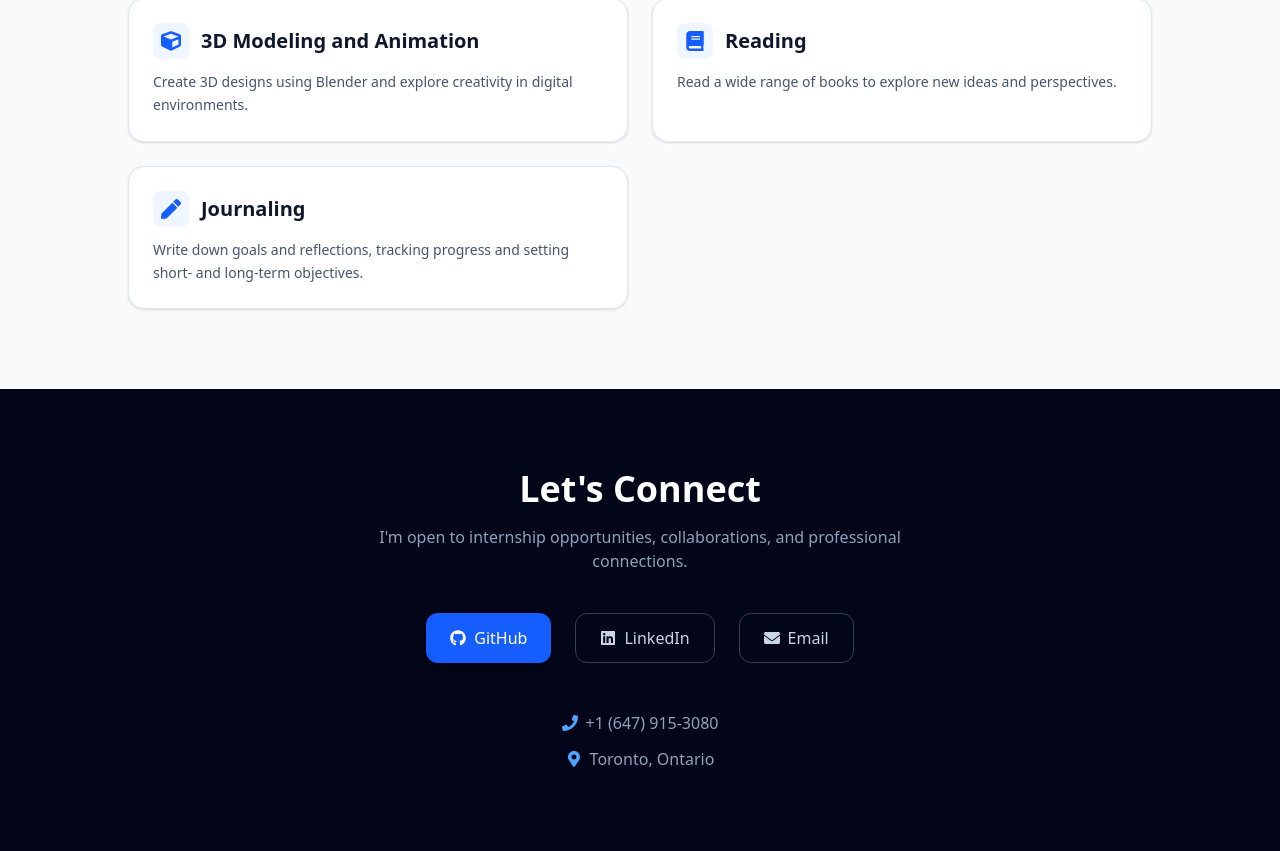
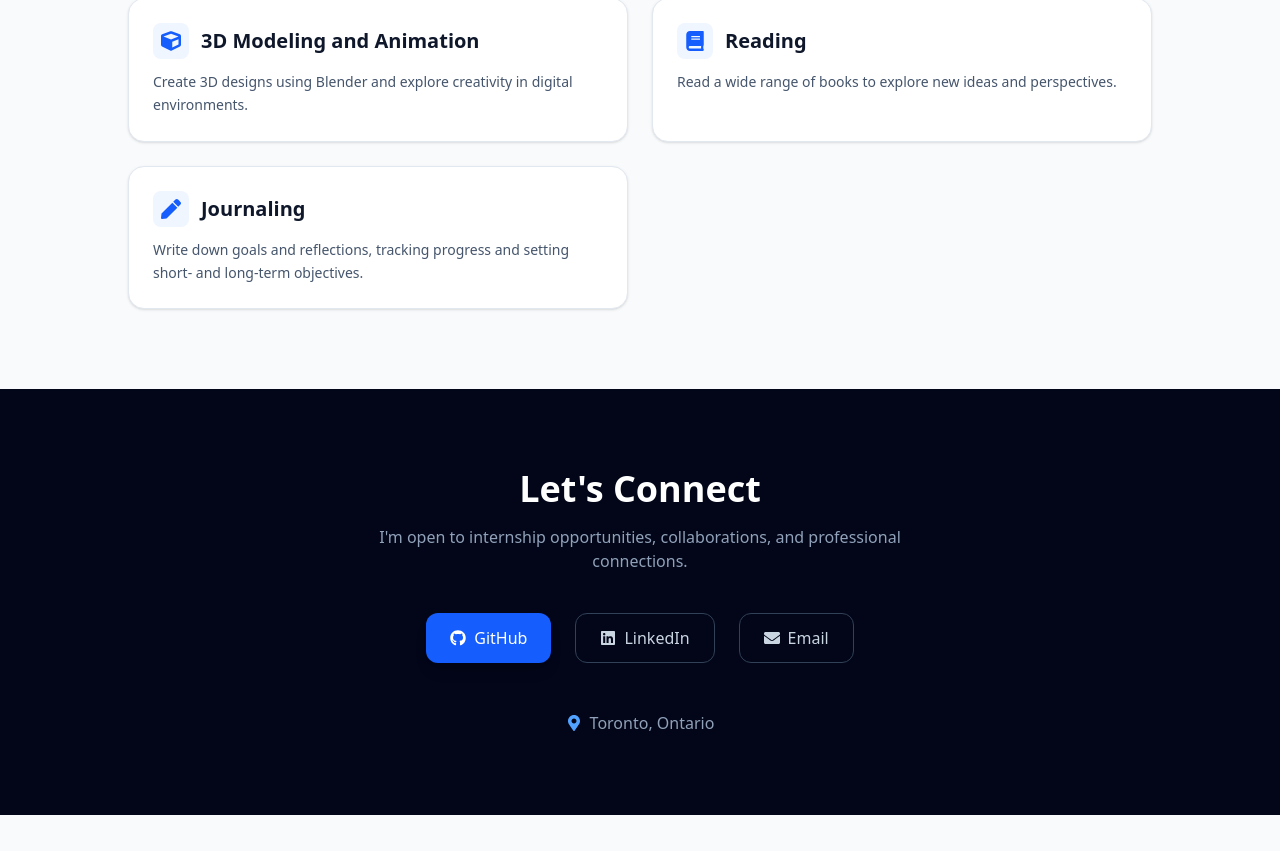
Before and after one commit to danielpope05/Portfolio, a React (Vite) app: page / in a window 1280 px wide. Shown: the part 7423-8274 px from the top of the page. After the commit the page ends 8238 px from the top, so only its background shows below. Built offline with nearby package versions, Linux system fonts and the light colour scheme.

Commit message:
phone number deletion

```diff
--- a/src/components/Contact.jsx
+++ b/src/components/Contact.jsx
@@ -2,7 +2,6 @@ import {
   FaGithub,
   FaLinkedin,
   FaEnvelope,
-  FaPhone,
   FaMapMarkerAlt,
 } from "react-icons/fa";
 
@@ -19,7 +18,7 @@ export default function Contact() {
           connections.
         </p>
 
-        {/* Buttons */}
+        {/* Contact Buttons */}
         <div className="flex justify-center gap-6 flex-wrap mb-12">
           <a
             href="https://github.com/danielpope05"
@@ -50,13 +49,8 @@ export default function Contact() {
           </a>
         </div>
 
-        {/* Contact Info */}
-        <div className="space-y-3 text-slate-400">
-          <p className="flex items-center justify-center gap-2">
-            <FaPhone className="text-blue-400" />
-            +1 (647) 915-3080
-          </p>
-
+        {/* Location */}
+        <div className="text-slate-400">
           <p className="flex items-center justify-center gap-2">
             <FaMapMarkerAlt className="text-blue-400" />
             Toronto, Ontario
@@ -66,6 +60,75 @@ export default function Contact() {
     </section>
   );
 }
+
+// import {
+//   FaGithub,
+//   FaLinkedin,
+//   FaEnvelope,
+//   FaPhone,
+//   FaMapMarkerAlt,
+// } from "react-icons/fa";
+
+// export default function Contact() {
+//   return (
+//     <section id="contact" className="py-20 px-8 bg-slate-950">
+//       <div className="max-w-4xl mx-auto text-center">
+//         <h2 className="text-3xl md:text-4xl font-bold text-white mb-4">
+//           Let's Connect
+//         </h2>
+
+//         <p className="text-slate-400 mb-10 max-w-xl mx-auto">
+//           I'm open to internship opportunities, collaborations, and professional
+//           connections.
+//         </p>
+
+//         {/* Buttons */}
+//         <div className="flex justify-center gap-6 flex-wrap mb-12">
+//           <a
+//             href="https://github.com/danielpope05"
+//             target="_blank"
+//             rel="noopener noreferrer"
+//             className="flex items-center gap-2 px-6 py-3 bg-blue-600 text-white rounded-xl hover:bg-blue-700 transition shadow-lg hover:shadow-blue-500/20"
+//           >
+//             <FaGithub />
+//             GitHub
+//           </a>
+
+//           <a
+//             href="https://www.linkedin.com/in/ayobami-popoola-961038303/"
+//             target="_blank"
+//             rel="noopener noreferrer"
+//             className="flex items-center gap-2 px-6 py-3 border border-slate-700 text-slate-300 rounded-xl hover:bg-slate-800 hover:text-white transition"
+//           >
+//             <FaLinkedin />
+//             LinkedIn
+//           </a>
+
+//           <a
+//             href="mailto:ayobamipopoola65@gmail.com"
+//             className="flex items-center gap-2 px-6 py-3 border border-slate-700 text-slate-300 rounded-xl hover:bg-slate-800 hover:text-white transition"
+//           >
+//             <FaEnvelope />
+//             Email
+//           </a>
+//         </div>
+
+//         {/* Contact Info */}
+//         <div className="space-y-3 text-slate-400">
+//           <p className="flex items-center justify-center gap-2">
+//             <FaPhone className="text-blue-400" />
+//             +1 (647) 915-3080
+//           </p>
+
+//           <p className="flex items-center justify-center gap-2">
+//             <FaMapMarkerAlt className="text-blue-400" />
+//             Toronto, Ontario
+//           </p>
+//         </div>
+//       </div>
+//     </section>
+//   );
+// }
 
 
 // import { FaGithub, FaLinkedin, FaEnvelope, FaPhone, FaMapMarkerAlt } from "react-icons/fa"
```
